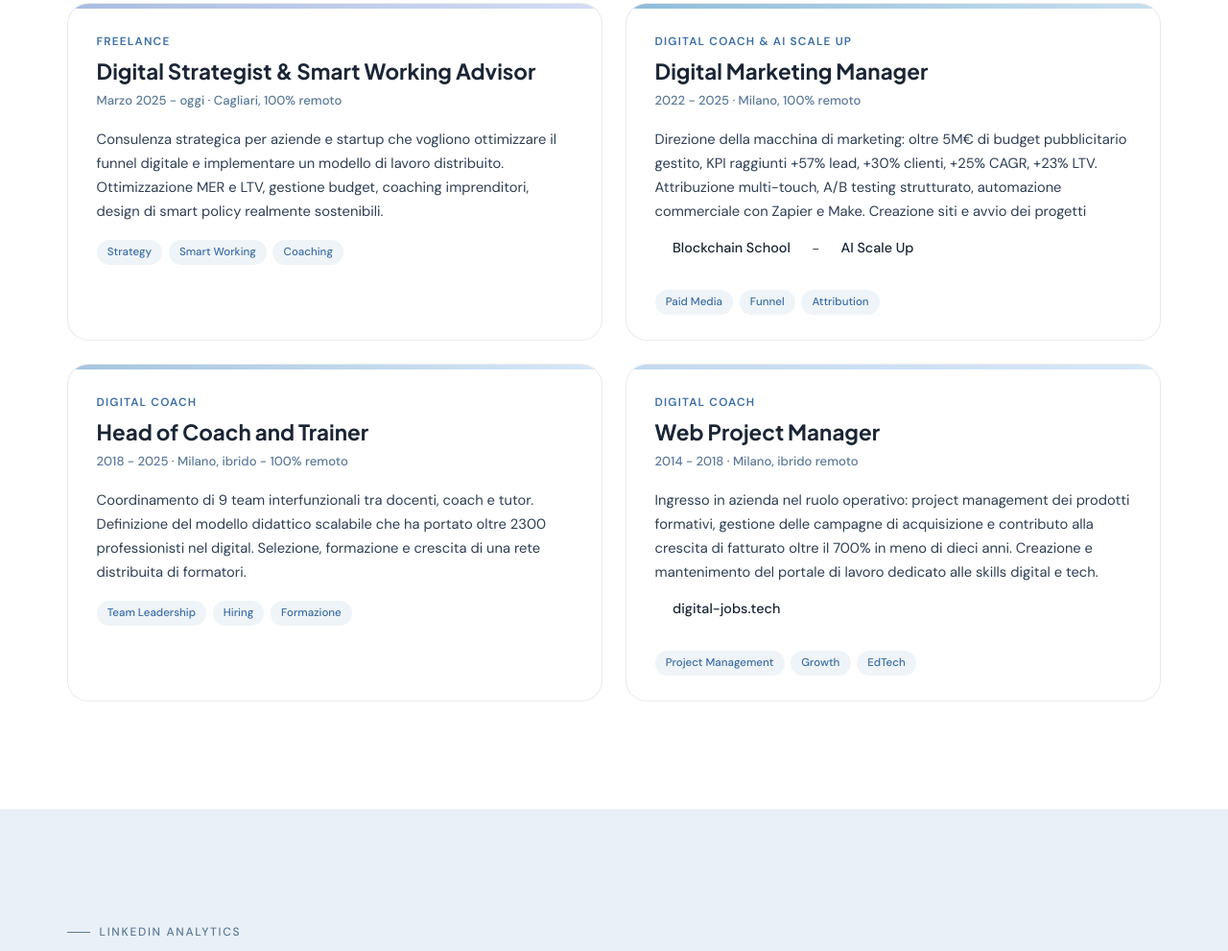
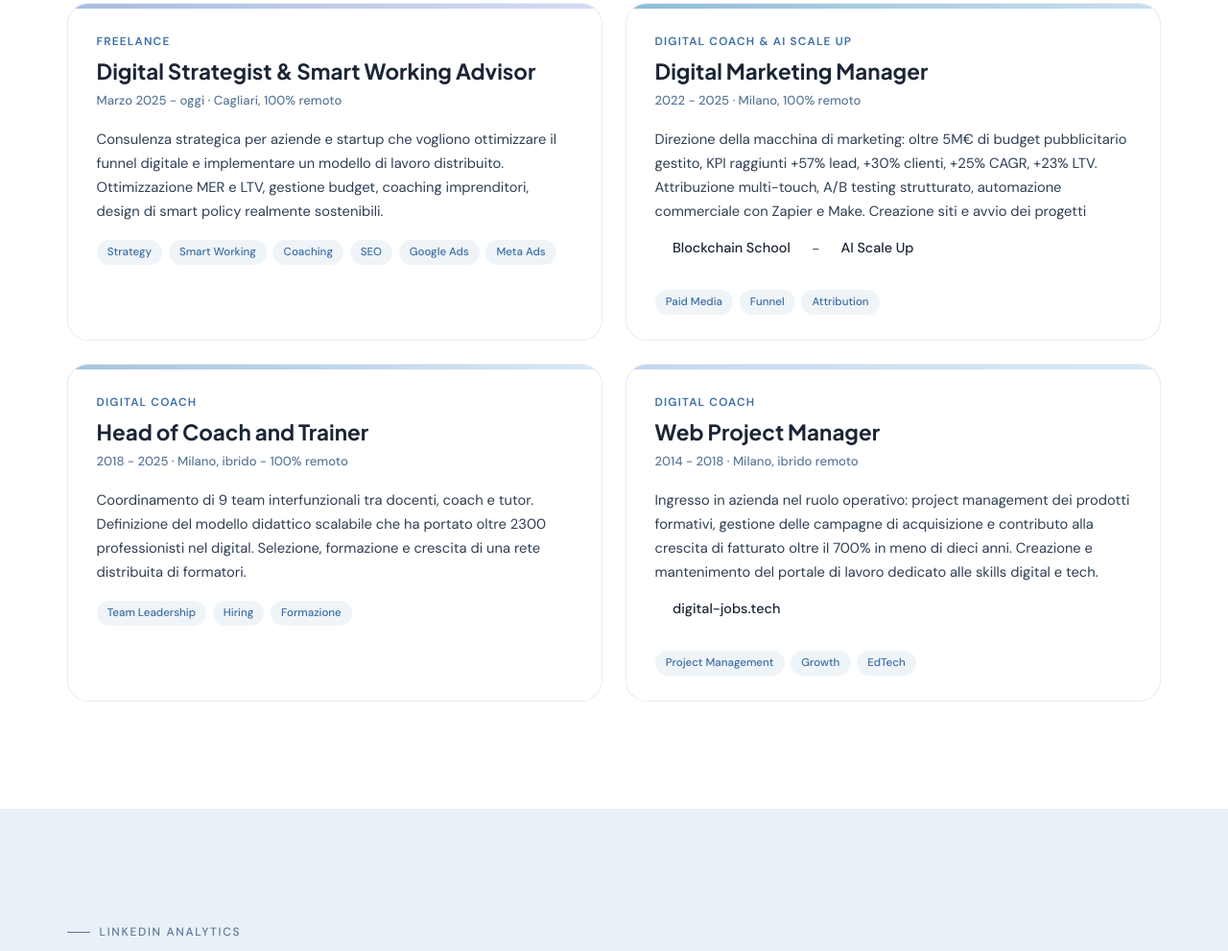
Before and after one commit to gioenjoy/giovannirasulo.com, a plain HTML site: page index.html in a window 1280 px wide. Shown: the part 1105-2096 px from the top of the page at 96% size. Drawn offline with Linux system fonts and the light colour scheme.

Commit message:
Update freelance tags index.html

```diff
--- a/index.html
+++ b/index.html
@@ -905,6 +905,9 @@
           <span class="exp-tag">Strategy</span>
           <span class="exp-tag">Smart Working</span>
           <span class="exp-tag">Coaching</span>
+          <span class="exp-tag">SEO</span>
+          <span class="exp-tag">Google Ads</span>
+          <span class="exp-tag">Meta Ads</span>
         </div>
       </div>
 
```
